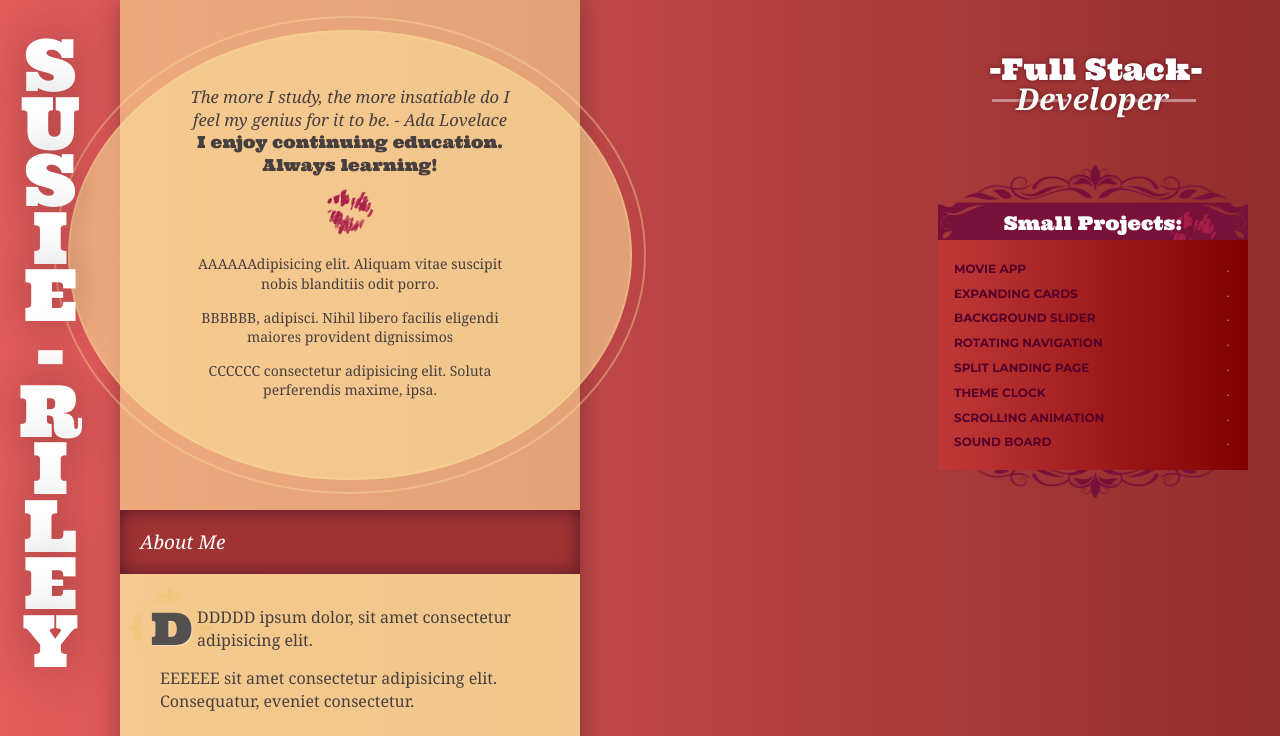
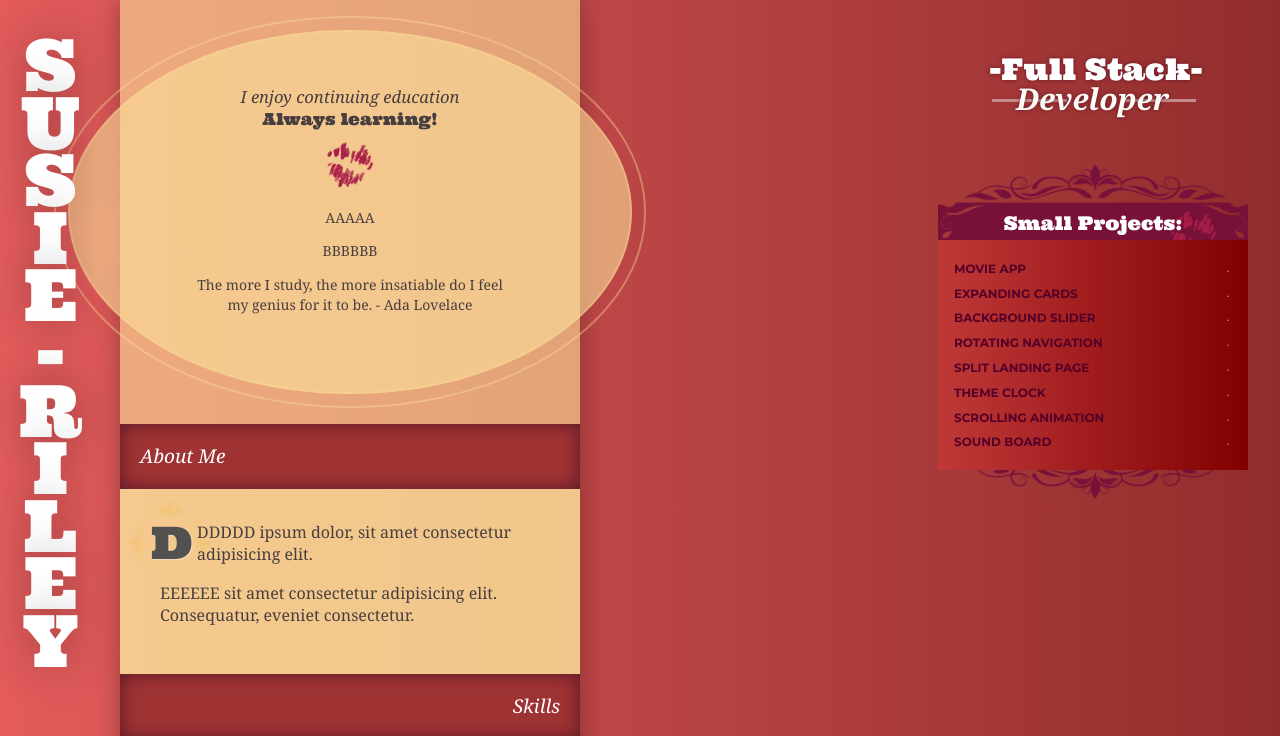
Before and after one commit to susieque/susieque.github.io, a plain HTML site: page index.html in a window 1280 px wide. Shown: the top 736 px of the page. Drawn offline with Linux system fonts and the light colour scheme.

Commit message:
commiting-

```diff
--- a/index.html
+++ b/index.html
@@ -73,22 +73,23 @@
 				</div> -->
 
 				<div class="preamble" id="zen-preamble" role="article">
-					<h3>I enjoy continuing education. Always learning!</h3>
+					<h3>Always learning!</h3>
 					<p>
-						AAAAAAdipisicing elit. Aliquam vitae suscipit nobis blanditiis odit porro.
+						AAAAA
 
 						<!-- <abbr title="Document Object Model">CSS</abbr>s, ====
 						<abbr title="Cascading Style Sheets">CSS</abbr> s////, and -->
 
 					</p>
 					<p>
-						BBBBBB, adipisci. Nihil libero facilis eligendi maiores provident dignissimos
+						BBBBBB
 
 						<!-- <abbr title="World Wide Web Consortium">CSS</abbr>,
 						<abbr title="Web Standards Project">JS</abbr> -->
 					</p>
 					<p>
-						CCCCCC consectetur adipisicing elit. Soluta perferendis maxime, ipsa.
+						The more I study, the more insatiable do I feel my genius for it to be.
+						  - Ada Lovelace
 					</p>
 				</div>
 			</section>
@@ -147,7 +148,7 @@
 
 				<div class="benefits" id="zen-benefits" role="article">
 					<h3> </h3>
-					<!-- <p>
+					<p>
 						Silo Mobile/Front End Developer - 2021
 						<br>
 						<br>
@@ -165,7 +166,7 @@
 
 						<abbr title="Cascading Style Sheets">///</abbr> ...
 
-					</p> -->
+					</p>
 				</div>
 
 				<div class="requirements" id="zen-requirements" role="article">
--- a/style.css
+++ b/style.css
@@ -168,7 +168,7 @@ body, .page-wrapper:before, .page-wrapper:after {
     bottom: 0;
 }
 
-/*  xoxoxoxoxoxoxoxoxoxoxoxoxoxoxoxoxoxoxoxoxoxoxoxoxo
+/*  -----------------------------------------------
     =Intro
     Note: IE<9 ignores styles for HTML5 elements. .intro is one.
     --------------------------------------------------    */
@@ -262,7 +262,7 @@ header[role=banner] {
 }
 
 .preamble h3:before {
-    content: 'The more I study, the more insatiable do I feel my genius for it to be. - Ada Lovelace';
+    content: 'I enjoy continuing education';
 }
 .preamble h3:after {
     content: ' ';
```
